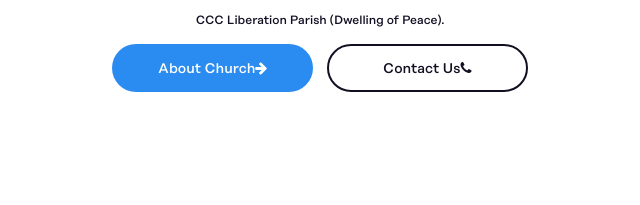
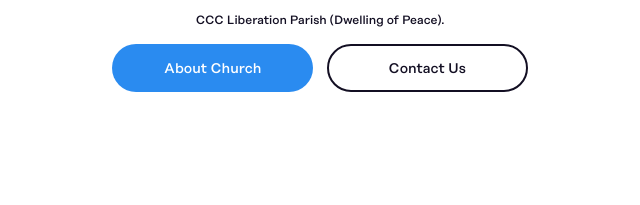
Before and after one commit to Dayson9/liberation, a website: page dist/home.html in a window 1280 px wide. Shown: the part 233-438 px from the top of the page, 320-960 px from the left. Drawn offline with nearby package versions, Linux system fonts and the light colour scheme.

Commit message:
update home.html

```diff
--- a/dist/home.html
+++ b/dist/home.html
@@ -56,8 +56,8 @@
       <h1>A <span class="gradient">great Church</span> that is revealed unto us through Papa SBJ Oshoffa</h1>
       <span class='des'>CCC Liberation Parish (Dwelling of Peace).</span>
       <div>
-        <a href="#about"><button class="purp">About Church<i class="fa fa-arrow-right"></i></button></a>
-        <a href="#contact"><button class="dark">Contact Us<i class="fa fa-phone"></i></button></a>
+        <a href="#about"><button class="purp">About Church</button></a>
+        <a href="#contact"><button class="dark">Contact Us</button></a>
       </div>
     </div>
   </div>
```
